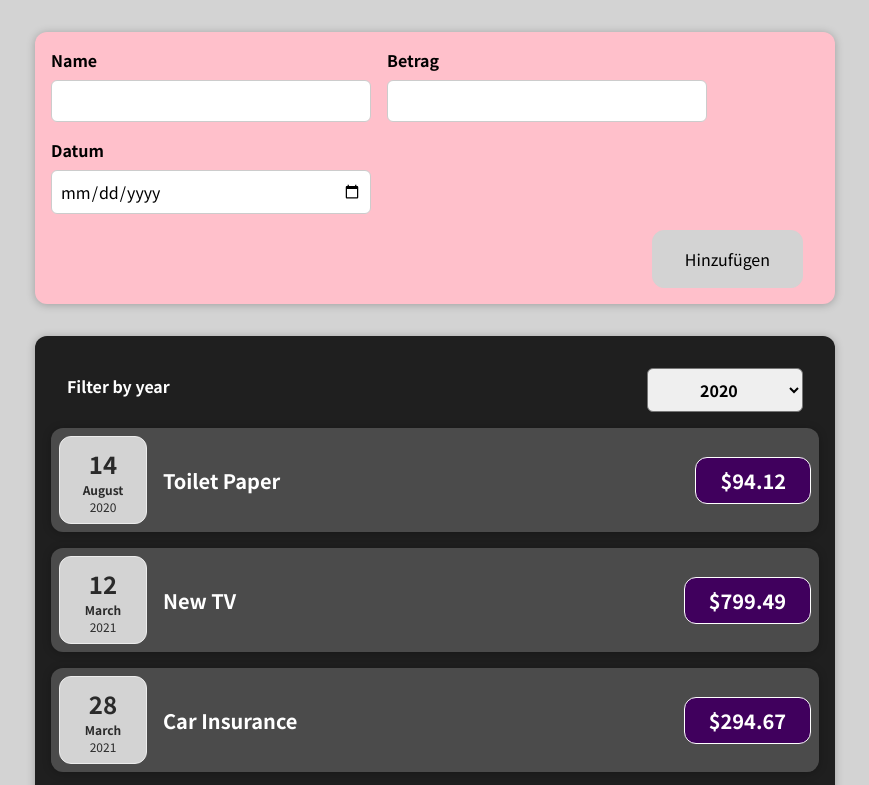
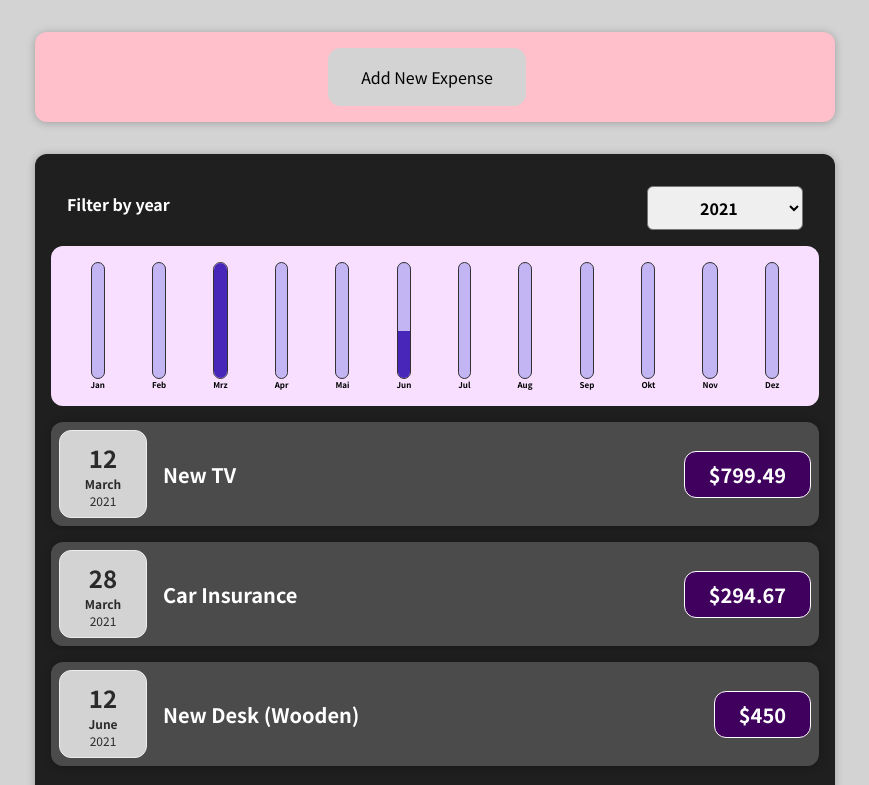
Before and after one commit to katharinadobiosch/Expenses-App, a React (Create React App) app: page / in a window 1280 px wide. Shown: the top 785 px of the page, without its empty margins (205-1074 px from the left). Built offline with nearby package versions, Linux system fonts and the light colour scheme.

Commit message:
expenses app works. more styling needed

```diff
--- a/public/index.html
+++ b/public/index.html
@@ -24,7 +24,7 @@
       work correctly both with client-side routing and a non-root public URL.
       Learn how to configure a non-root public URL by running `npm run build`.
     -->
-        <title>Expenses App</title>
+        <title>&#10084 Expenses</title>
     </head>
     <body>
         <noscript>You need to enable JavaScript to run this app.</noscript>
--- /dev/null
+++ b/src/components/Chart/Chart.css
@@ -0,0 +1,9 @@
+.chart {
+  padding: 1rem;
+  border-radius: 12px;
+  background-color: #f8dfff;
+  text-align: center;
+  display: flex;
+  justify-content: space-around;
+  height: 10rem;
+}
--- /dev/null
+++ b/src/components/Chart/Chart.js
@@ -0,0 +1,26 @@
+import React from "react";
+import "./Chart.css";
+
+import ChartBar from "./ChartBar";
+
+const Chart = (props) => {
+    const dataPointValues = props.dataPoints.map(
+        (dataPoint) => dataPoint.value
+    );
+    const totalMaximum = Math.max(...dataPointValues);
+
+    return (
+        <div className="chart">
+            {props.dataPoints.map((dataPoint) => (
+                <ChartBar
+                    key={dataPoint.label}
+                    value={dataPoint.value}
+                    maxValue={totalMaximum}
+                    label={dataPoint.label}
+                />
+            ))}
+        </div>
+    );
+};
+
+export default Chart;
--- /dev/null
+++ b/src/components/Chart/ChartBar.css
@@ -0,0 +1,30 @@
+.chart-bar {
+  height: 100%;
+  display: flex;
+  flex-direction: column;
+  align-items: center;
+}
+
+.chart-bar__inner {
+  height: 100%;
+  width: 100%;
+  border: 1px solid #313131;
+  border-radius: 12px;
+  background-color: #c3b4f3;
+  overflow: hidden;
+  display: flex;
+  flex-direction: column;
+  justify-content: flex-end;
+}
+
+.chart-bar__fill {
+  background-color: #4826b9;
+  width: 100%;
+  transition: all 0.3s ease-out;
+}
+
+.chart-bar__label {
+  font-weight: bold;
+  font-size: 0.5rem;
+  text-align: center;
+}
--- /dev/null
+++ b/src/components/Chart/ChartBar.js
@@ -0,0 +1,24 @@
+import React from "react";
+import "./ChartBar.css";
+
+const ChartBar = (props) => {
+    let barFillHeight = "0%";
+
+    if (props.maxValue > 0) {
+        barFillHeight = Math.round((props.value / props.maxValue) * 100) + "%";
+    }
+
+    return (
+        <div className="chart-bar">
+            <div className="chart-bar__inner">
+                <div
+                    className="chart-bar__fill"
+                    style={{ height: barFillHeight }}
+                ></div>
+            </div>
+            <div className="chart-bar__label">{props.label}</div>
+        </div>
+    );
+};
+
+export default ChartBar;
--- a/src/components/Expenses/ExpenseItem.js
+++ b/src/components/Expenses/ExpenseItem.js
@@ -6,6 +6,7 @@ import "./ExpenseItem.css";
 
 const ExpenseItem = (props) => {
     return (
+        <li>
             <Card className="expense-item">
                 <ExpenseDate date={props.date} />
                 <div className="expense-item__description">
@@ -13,6 +14,7 @@ const ExpenseItem = (props) => {
                     <div className="expense-item__price">${props.amount}</div>
                 </div>
             </Card>
+        </li>
     );
 };
 
--- a/src/components/Expenses/Expenses.js
+++ b/src/components/Expenses/Expenses.js
@@ -1,17 +1,21 @@
 import React, { useState } from "react";
 
-import ExpenseItem from "./ExpenseItem";
 import Card from "../UI/Card";
 import ExpensesFilter from "./ExpensesFilter";
 import "./Expenses.css";
-// import ExpenseForm from "../NewExpense/ExpenseForm";
+import ExpensesList from "../ExpensesList";
+import ExpensesChart from "./ExpensesChart";
 
 const Expenses = (props) => {
-    const [filteredYear, setFilteredYear] = useState("2020");
+    const [filteredYear, setFilteredYear] = useState("2021");
 
     const filterChangeHandler = (selectedYear) => {
         setFilteredYear(selectedYear);
     };
+
+    const filteredExpenses = props.items.filter((expense) => {
+        return expense.date.getFullYear().toString() === filteredYear;
+    });
 
     return (
         <div>
@@ -20,14 +24,36 @@ const Expenses = (props) => {
                     selected={filteredYear}
                     onChangeFilter={filterChangeHandler}
                 />
-                {props.items.map((expense) => (
+
+                <ExpensesChart expenses={filteredExpenses} />
+
+                <ExpensesList items={filteredExpenses} />
+                {/* ALTERNATIVE 2 */}
+                {/* {filteredExpenses.length === 0 ? (
+                    <p>No expenses found</p>
+                ) : (
+                    filteredExpenses.map((expense) => (
                         <ExpenseItem
                             key={expense.id}
                             title={expense.title}
                             amount={expense.amount}
                             date={expense.date}
                         />
-                ))}
+                    ))
+                )} */}
+
+                {/* ALTERNATIVE 1 */}
+                {/* {filteredExpenses.length === 0 && <p>No expenses found</p>}
+                {filteredExpenses.length > 0 &&
+                    filteredExpenses.map((expense) => (
+                        <ExpenseItem
+                            key={expense.id}
+                            title={expense.title}
+                            amount={expense.amount}
+                            date={expense.date}
+                        />
+                    ))}{" "}
+                */}
             </Card>
         </div>
     );
--- /dev/null
+++ b/src/components/Expenses/ExpensesChart.js
@@ -0,0 +1,27 @@
+import React from "react";
+import Chart from "../Chart/Chart";
+
+const ExpensesChart = (props) => {
+    const chartDataPoints = [
+        { label: "Jan", value: 0 },
+        { label: "Feb", value: 0 },
+        { label: "Mrz", value: 0 },
+        { label: "Apr", value: 0 },
+        { label: "Mai", value: 0 },
+        { label: "Jun", value: 0 },
+        { label: "Jul", value: 0 },
+        { label: "Aug", value: 0 },
+        { label: "Sep", value: 0 },
+        { label: "Okt", value: 0 },
+        { label: "Nov", value: 0 },
+        { label: "Dez", value: 0 },
+    ];
+
+    for (const expense of props.expenses) {
+        const expenseMonth = expense.date.getMonth();
+        chartDataPoints[expenseMonth].value += expense.amount;
+    }
+    return <Chart dataPoints={chartDataPoints} />;
+};
+
+export default ExpensesChart;
--- /dev/null
+++ b/src/components/ExpensesList.css
@@ -0,0 +1,9 @@
+.expenses-list {
+    list-style: none;
+    padding: 0;
+}
+
+.expenses-list__fallback {
+    color: white;
+    text-align: center;
+}
--- /dev/null
+++ b/src/components/ExpensesList.js
@@ -0,0 +1,24 @@
+import React from "react";
+import ExpenseItem from "./Expenses/ExpenseItem";
+import "./ExpensesList.css";
+
+const ExpensesList = (props) => {
+    if (props.items.length === 0) {
+        return <h2 className="expenses-list__fallback">No expenses found</h2>;
+    }
+
+    return (
+        <ul className="expenses-list">
+            {props.items.map((expense) => (
+                <ExpenseItem
+                    key={expense.id}
+                    title={expense.title}
+                    amount={expense.amount}
+                    date={expense.date}
+                />
+            ))}
+        </ul>
+    );
+};
+
+export default ExpensesList;
--- a/src/components/NewExpense/ExpenseForm.js
+++ b/src/components/NewExpense/ExpenseForm.js
@@ -23,7 +23,7 @@ const ExpenseForm = (props) => {
 
         const expenseData = {
             title: enteredTitle,
-            amount: enteredAmount,
+            amount: +enteredAmount,
             date: new Date(enteredDate),
         };
 
@@ -73,6 +73,9 @@ const ExpenseForm = (props) => {
             </div>
             <div className="new-expense__actions">
                 <button type="submit">Hinzufügen</button>
+                <button onClick={props.onCancel} type="button">
+                    Cancel
+                </button>
             </div>
         </form>
     );
--- a/src/components/NewExpense/NewExpense.js
+++ b/src/components/NewExpense/NewExpense.js
@@ -1,10 +1,13 @@
-import React from "react";
+import React, { useState } from "react";
 
 import ExpenseForm from "./ExpenseForm";
 import "./NewExpense.css";
 
 const NewExpense = (props) => {
+    const [isEditing, setIsEditing] = useState(false);
+
     const saveExpenseDataHandler = (enteredExpenseData) => {
+        setIsEditing(false);
         const expenseData = {
             ...enteredExpenseData,
             id: Math.random().toString(),
@@ -12,9 +15,26 @@ const NewExpense = (props) => {
         props.onAddExpense(expenseData);
     };
 
+    const startEditingHandler = () => {
+        setIsEditing(true);
+        console.log("button was clicked");
+    };
+
+    const stopEditingHandler = () => {
+        setIsEditing(false);
+    };
+
     return (
         <div className="new-expense">
-            <ExpenseForm onSaveExpenseData={saveExpenseDataHandler} />
+            {isEditing && (
+                <ExpenseForm
+                    onSaveExpenseData={saveExpenseDataHandler}
+                    onCancel={stopEditingHandler}
+                />
+            )}
+            {!isEditing && (
+                <button onClick={startEditingHandler}>Add New Expense</button>
+            )}
         </div>
     );
 };
```
Also changed, not shown: 1 other file (tests, documents, lock files or other folders). Lines whose indentation alone changed are shown as unchanged.
